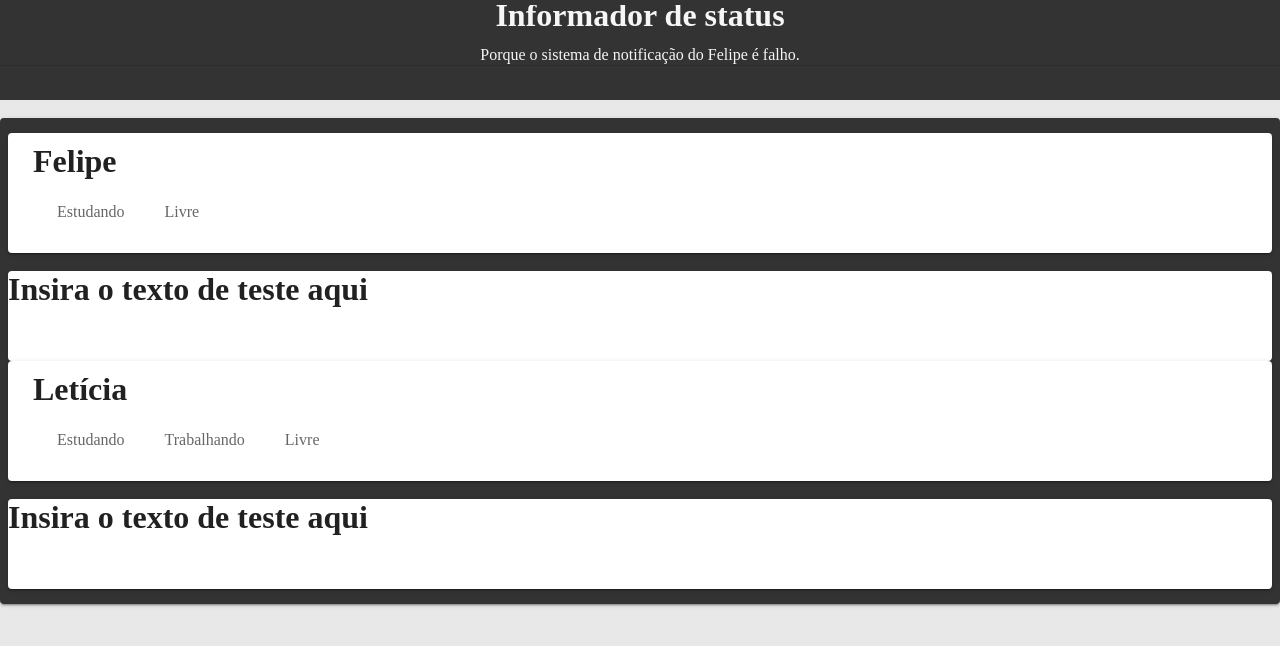
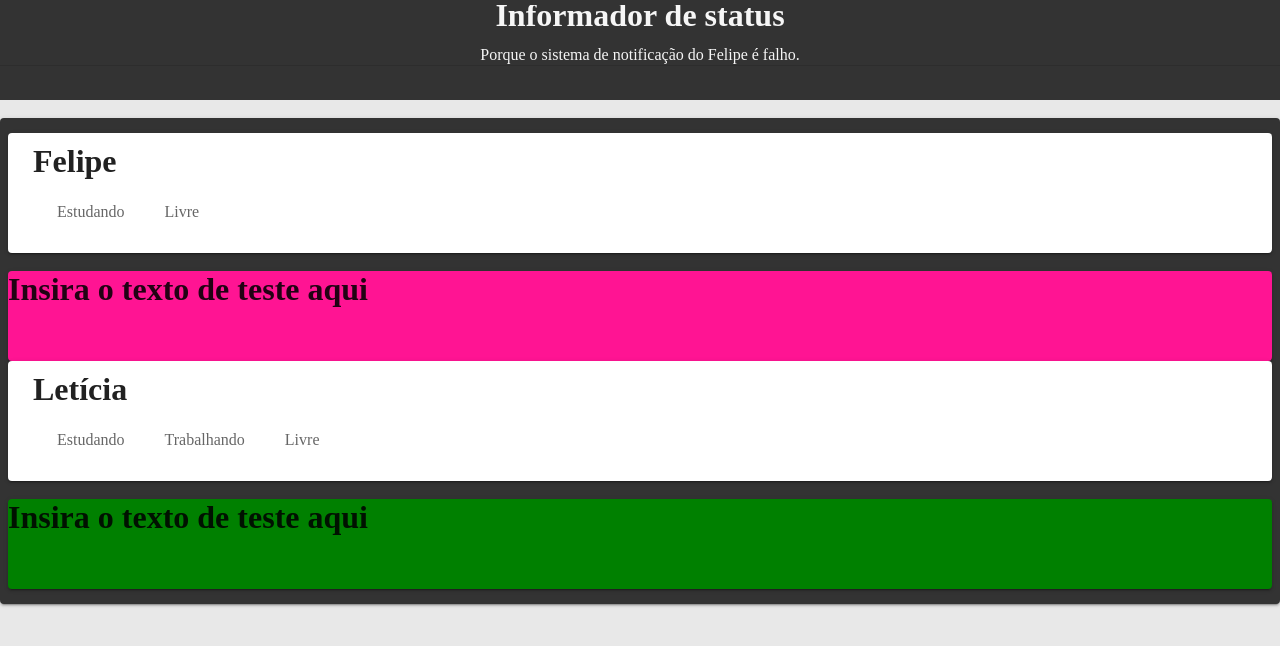
Before and after one commit to LelePG/Compartilhador-de-atividades, a Vue app in the folder app/: page / in a window 1280 px wide. Shown: the top 646 px of the page. Built offline with nearby package versions, Linux system fonts and the light colour scheme.

Commit message:
comunicação entre atividades e status

```diff
--- a/app/src/Vuex/Store.js
+++ b/app/src/Vuex/Store.js
@@ -15,26 +15,29 @@ export default new Vuex.Store({
         },
         modificar: ""
     },
-    methods: {
+    getters: {
         getEstado(state){
-            if (this.modificar == "Letícia"){
-                return state.estadoLeticia
+            if (state.modificar == "Letícia"){
+                return state.leticia.estado
             }
-            else if (this.modificar == "Felipe"){
-                return state.estadoFelipe
+            else if (state.modificar == "Felipe"){
+                return state.felipe.estado
             }
+        },
+        getAll(state){
+            return state.modificar
         }
     },
     mutations:{
         selecionarPessoa(state, nome){
-            this.modificar = nome// esse é um atributo que eu quero modificar globalmente, por isso o this.
+            state.modificar = nome
         },
         mudaEstado(state, cor){
-            if (this.modificar == "Letícia"){
-               state.estadoLeticia =cor
+            if (state.modificar == "Letícia"){
+               state.leticia.estado =cor
             }
-            else if (this.modificar == "Felipe"){
-               state.estadoFelipe =cor
+            else if (state.modificar == "Felipe"){
+               state.felipe.estado=cor
             }
         },
         mudaEstadoLeticia(state, cor){
--- a/app/src/components/Atividades.vue
+++ b/app/src/components/Atividades.vue
@@ -34,8 +34,8 @@ export default {
   methods: {
     ...mapMutations(["selecionarPessoa", "mudaEstado"]),
     trocaEstado() {
-      this.selecionarPessoa(this.nome);
-      this.mudaEstado(this.corAtual);
+      this.$store.commit('selecionarPessoa',this.nome);
+      this.$store.commit('mudaEstado',this.corAtual);
     },
   },
 };
--- a/app/src/components/Status.vue
+++ b/app/src/components/Status.vue
@@ -1,11 +1,12 @@
 <template>
-    <v-card @click= teste min-height = "90px">
+  <v-card :class="this.estado" min-height="90px">
     <h1>Insira o texto de teste aqui</h1>
   </v-card>
 </template>
 
 <script>
-// import {mapGetters} from 'vuex'
+import { mapGetters } from "vuex";
+import { mapMutations } from "vuex";
 
 export default {
   props: {
@@ -14,39 +15,27 @@ export default {
       required: true,
     },
   },
-//    computed:{
-//      ...mapGetters([
-//        'getEstado'])
-//    },
-    methods:{
-      teste: function(){
-        console.log(this.$store.getters.getEstado)
-       // console.log(this.getFelipe)
+  computed: {
+    ...mapGetters(["getEstado", "getAll"]),
+    estado: function () {
+      this.$store.commit("selecionarPessoa", this.nome);
+      return this.getEstado;
     },
-      getStatus(){
-        //   let estado
-        //   if (this.nome=="Letícia"){
-        //       estado= this.getLeticia
-        //   }
-        //   else if (this.nome == "Felipe"){
-        //       estado= this.getFelipe
-        //   }
-        //   console.log(estado)
-        //   return estado
-      }
   },
-
-}
+  methods: {
+    ...mapMutations(["selecionarPessoa"]),
+  },
+};
 </script>
 
 <style>
-.livre{
+.livre {
   background-color: green !important;
 }
-.estudando{
+.estudando {
   background-color: deeppink !important;
 }
-.trabalhando{
+.trabalhando {
   background-color: blue !important;
 }
 </style>
```
Lines whose indentation alone changed are shown as unchanged.
